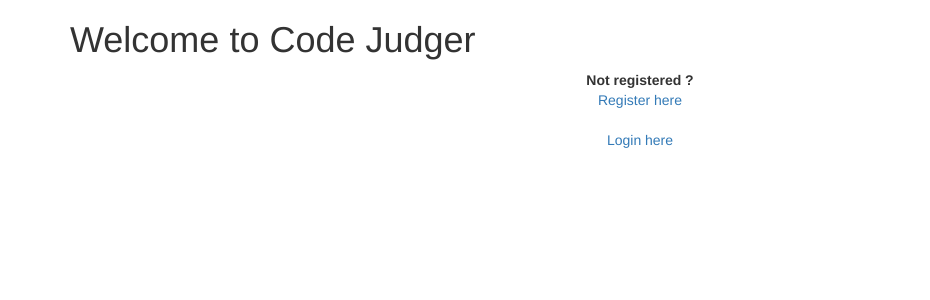
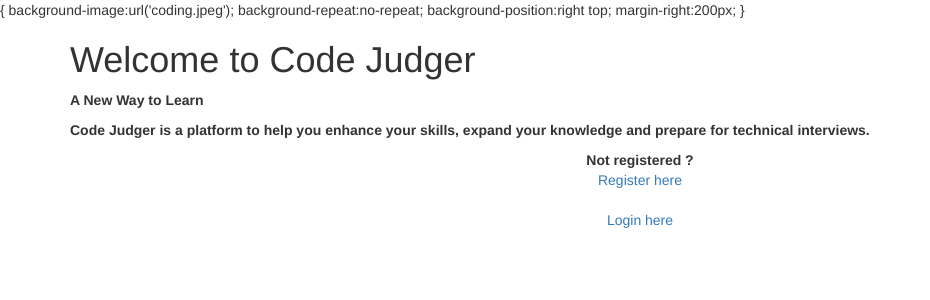
Before and after one commit to szfck/codeJudger, a CodeIgniter app: page /database/ in a window 1280 px wide. Shown: the top 300 px of the page, without its empty margins (0-930 px from the left). Run offline with CodeIgniter, Linux system fonts and the light colour scheme.

Commit message:
Update home.php

```diff
--- a/application/views/home.php
+++ b/application/views/home.php
@@ -4,11 +4,24 @@
     <meta charset="utf-8">
     <title>Welcome to Code Judger</title>
 <link rel="stylesheet" href="https://maxcdn.bootstrapcdn.com/bootstrap/3.3.7/css/bootstrap.min.css" media="screen" title="no title">
+    <style>
+    p.normal {font-weight:normal;}
+    p.light {font-weight:lighter;}
+    p.thick {font-weight:bold;}
+    p.thicker {font-weight:900;}
+    </style>
   </head>
   <body>
+    {
+      background-image:url('coding.jpeg');
+      background-repeat:no-repeat;
+      background-position:right top;
+      margin-right:200px;
+    }
     <div class="container">
         <h1>Welcome to Code Judger</h1>
-
+        <p class="thicker"> A New Way to Learn </p>
+        <p class="thick"> Code Judger is a platform to help you enhance your skills, expand your knowledge and prepare for technical interviews.</p>
         <center><b>Not registered ?</b> <br></b><a href="<?php echo base_url('register'); ?>">Register here</a></center><!--for centered text-->
         <center> <br></b><a href="<?php echo base_url('login'); ?>">Login here</a></center><!--for centered text-->
     </div>
```
